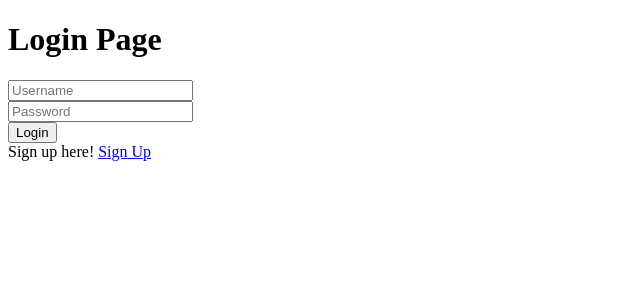
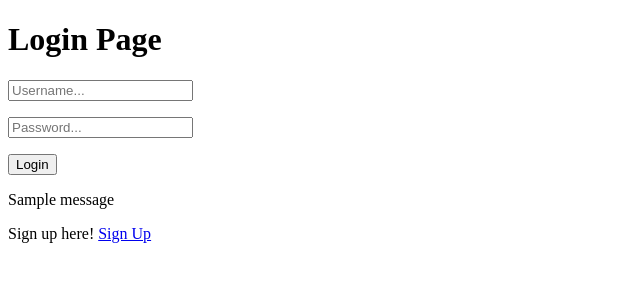
Before and after one commit to fancasta/Workaholic-1, a Django app: page /accounts/login/ in a window 1280 px wide. Shown: the top 300 px of the page, without its empty margins (0-640 px from the left). Run offline with Django 3.2, Linux system fonts and the light colour scheme; one stand-in notice (Sample message) is shown.

Commit message:
Commit 1.5
- Display message for invalid log-in

- Display username in index page

```diff
--- a/workaholic/backend/accounts/templates/accounts/index.html
+++ b/workaholic/backend/accounts/templates/accounts/index.html
@@ -6,7 +6,7 @@
     </title>
 </head>
 <body>
-    This is the Index Page
+    Welcome back, {{ request.user }}
     <div>
         <a href="{% url 'logout' %}">Logout</a>
     </div>
--- a/workaholic/backend/accounts/templates/accounts/login.html
+++ b/workaholic/backend/accounts/templates/accounts/login.html
@@ -10,23 +10,29 @@
 <body>
     <h1>Login Page</h1>
     <div>
-        <form method="POST" action="">
+        <form method="POST" action="{% url 'login' %}">
             {% csrf_token %}
-            <div>
-                <input type="text" name="username" placeholder="Username" class="form-control">
-            </div>
-            <div>
-                <input type="password" name="password" placeholder="Password" class="form-control">
-            </div>
+            <p>
+                <input type="text" name="username" placeholder="Username..." class="form-control">
+            </p>
+            <p>
+                <input type="password" name="password" placeholder="Password..." class="form-control" >
+            </p>
             <div>
                 <input type="submit" value="Login">
             </div>
+            {% if messages %}
+                {% for message in messages %}
+                    <p>{{message}}</p>
+                {% endfor %}
+            {% endif %}
         </form>
     </div>
+
     <div>
-        <div>
+        <p>
             Sign up here! <a href="{% url 'register' %}">Sign Up</a>
-        </div>
+        </p>
     </div>
 </body>
 </html>
--- a/workaholic/backend/accounts/views.py
+++ b/workaholic/backend/accounts/views.py
@@ -31,9 +31,8 @@ def loginPage(request):
     if request.method == 'POST':
         username = request.POST.get('username')
         password = request.POST.get('password')
-        email = request.POST.get('email')
 
-        user = authenticate(username=username,password=password,email=email)
+        user = authenticate(username=username,password=password)
 
         if user is not None:
             login(request, user)
```
Also changed, not shown: workaholic/backend/db.sqlite3.
